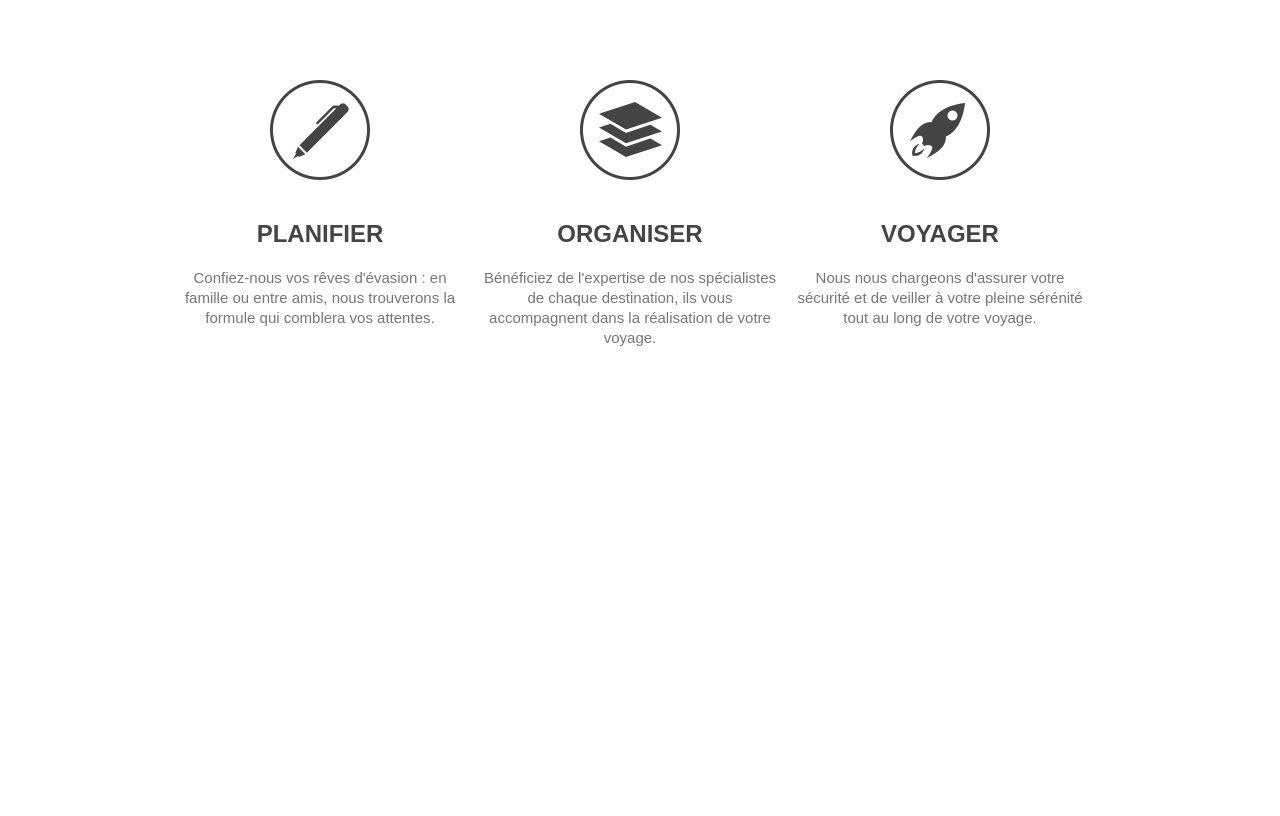
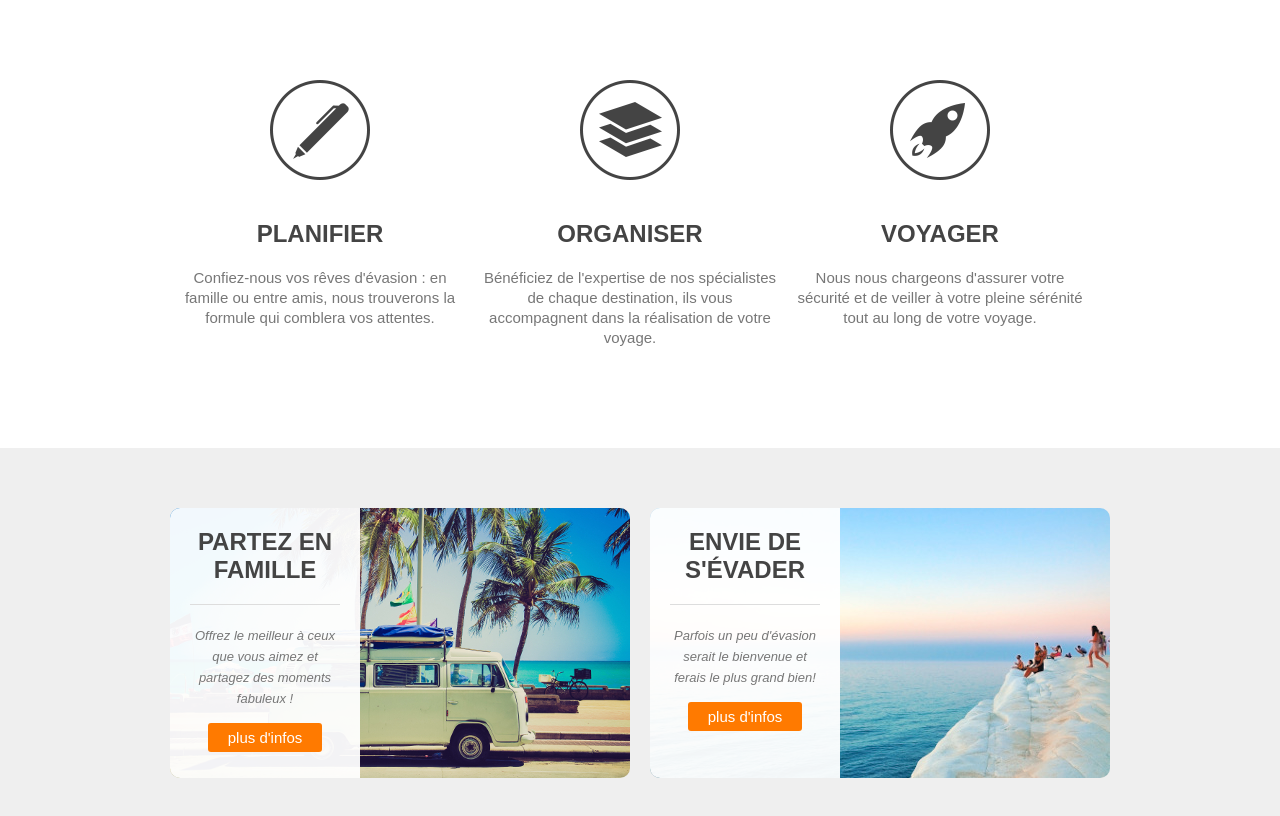
Before and after one commit to pouleetbasquaise/Site_Web, a plain HTML site: page index.html in a window 1280 px wide. Shown: the part 700-1516 px from the top of the page. Before the commit the page ends 1068 px from the top, so only its background shows below. Drawn offline with Linux system fonts and the light colour scheme.

Commit message:
ca avance

```diff
--- a/index.html
+++ b/index.html
@@ -50,13 +50,34 @@
                         <h4>Voyager</h4>
                         <p>Nous nous chargeons d'assurer votre sécurité et de veiller à votre pleine sérénité tout au long de votre voyage.</p>
                     </li>
+                    <div class="clear"></div>
                 </ul>
             </div>
         </section>
 
         <section id="possibilities">
-            <div class="wrapper"></div>
+            <div class="wrapper">
+                    <article style="background-image: url(images/article-image-1.jpg); ">
+                        <div class="overlay">
+                             <h4>Partez en famille</h4>
+                            <p><small>Offrez le meilleur à ceux que vous aimez et partagez des moments fabuleux !</small></p>
+                            <a class="button-2" href="#"> plus d'infos</a>
+                        </div>
+                    </article>
+
+                    <article style="background-image: url(images/article-image-2.jpg);">
+                        <div class="overlay">
+                            <h4>Envie de s'évader</h4>
+                            <p><small>Parfois un peu d'évasion serait le bienvenue et ferais le plus grand bien!</small></p>
+                            <a class="button-2" href="#"> plus d'infos</a>
+                        </div>
+                    </article>
+
+                <div class="clear"></div>
+            </div>
         </section>
+
+
 
         <section id="contact">
             <div class="wrapper"></div>
--- a/styles.css
+++ b/styles.css
@@ -49,6 +49,17 @@ a
 {
     color:#ff7a00 ;
 }
+.clear
+{
+    clear: both;
+}
+small
+{
+    font-size: 13px;
+    font-style: italic;
+}
+
+
 
 /*  HEADER    */
 
@@ -146,3 +157,58 @@ header nav ul li a
 {
     background: url("images/steps-icon-3.png") no-repeat top center;
 }
+
+
+/*  POSSIBILITIES   */
+
+#possibilities
+{
+    background-color: #efefef;
+    padding: 60px 0;
+}
+#possibilities article
+{
+    width: 460px;
+    height: 270px;
+    float: left;
+    border-radius: 10px;
+}
+#possibilities article:first-child
+{
+    margin-right: 20px;
+}
+.overlay
+{
+    background: rgba(255, 255, 255, 0.95);
+    height: 100%;
+    width: 190px;
+    padding: 20px;
+    border-radius: 10px 0 0 10px;
+    text-align: center;
+    box-sizing: border-box;
+}
+article h4
+{
+    border-bottom: 1px solid #ddd; /*petit trait en dessous des titres des articles*/
+    padding-bottom: 20px;
+    text-transform: uppercase;
+    margin-bottom: 20px;
+    text-align: center;
+}
+#possibilities p
+{
+    text-align: center;
+    margin-bottom: 20px;
+}
+.button-2
+{
+    color: #ffffff;
+    background-color: #ff7a00;
+    padding: 6px 20px;
+    border-radius: 3px;
+}
+.button-2:hover
+{
+    color: #ffffff;
+    background-color: #02b8dd;
+}
```
